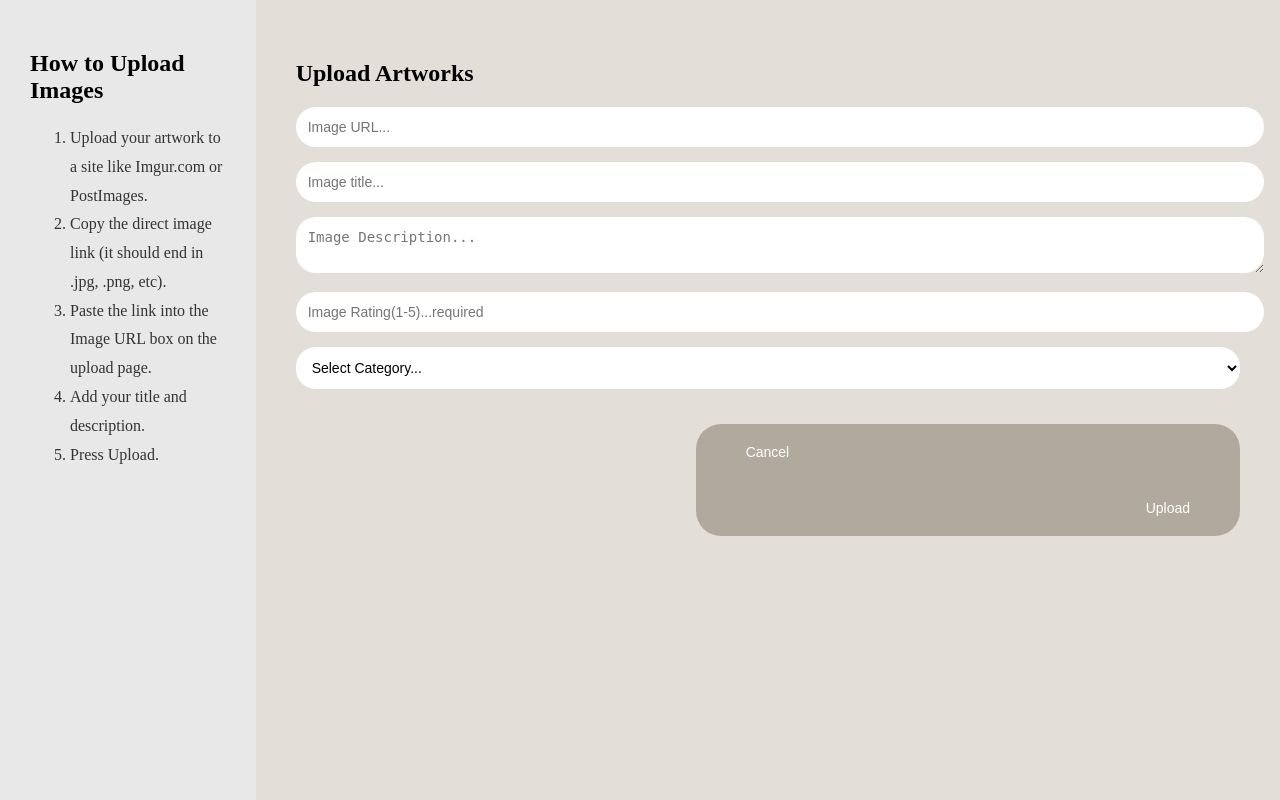
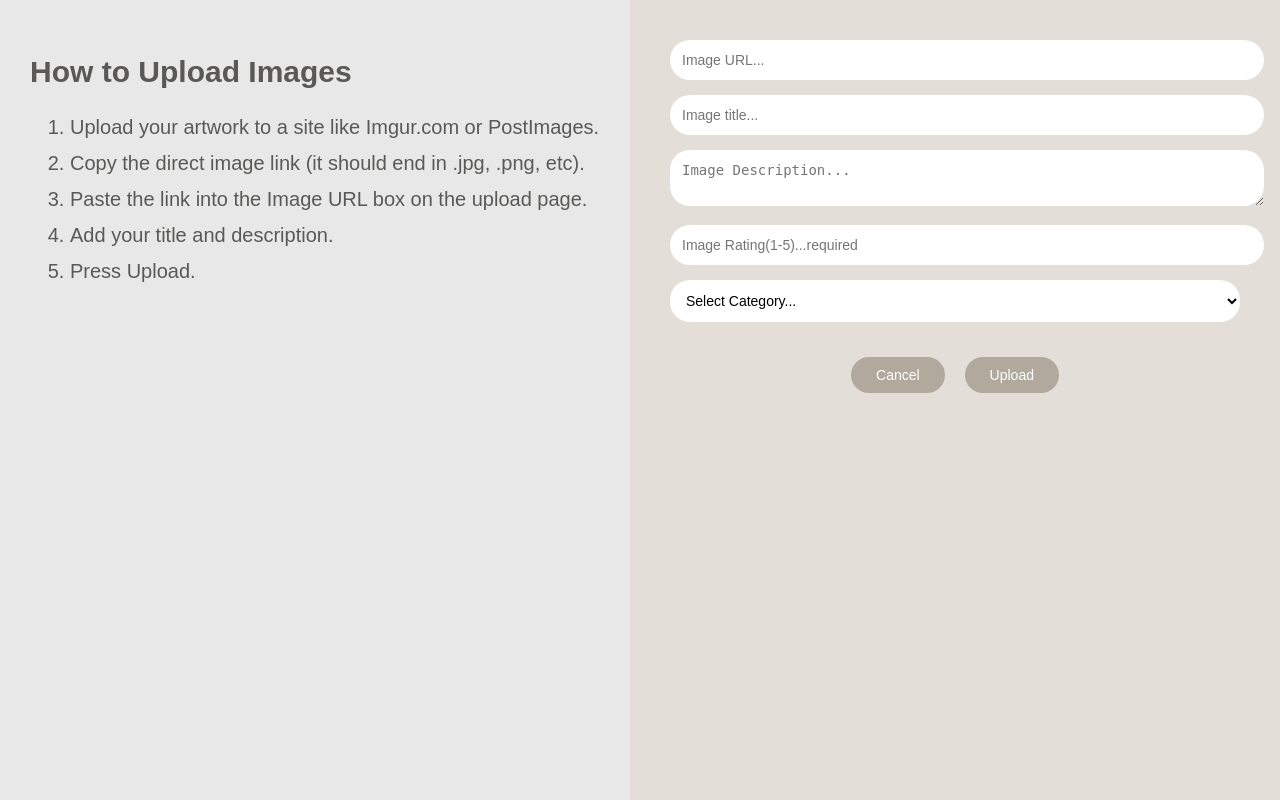
Before and after one commit to 23671jnmr/Artweb, a Flask app: page /upload in a window 1280 px wide. Run offline with Flask 3, Linux system fonts and the light colour scheme.

Commit message:
fixing python

```diff
--- a/app.py
+++ b/app.py
@@ -46,11 +46,6 @@ def other():
 # art page
 
 
-@app.route('/upload')
-def upload():
-    return render_template('upload.html')
-
-
 @app.route('/art/<int:art_id>')
 def art_page(art_id):
     conn = get_db()
@@ -88,5 +83,28 @@ def add_comment(art_id):
     return redirect(f"/art/{art_id}")
 
 
+@app.route('/upload', methods=['GET', 'POST'])
+def upload():
+    if request.method == 'POST':
+        image = request.form['image_url']
+        title = request.form['title']
+        description = request.form['description']
+        rating = request.form['rating']
+        category = request.form['category']
+        username = request.form['username']
+
+        conn = get_db()
+        cur = conn.cursor()
+        cur.execute(
+            "INSERT INTO uploads (title, image, description, rating, username, category) VALUES (?, ?, ?, ?, ?, ?)",
+            (title, image, description, rating, username, category)
+        )
+        conn.commit()
+        conn.close()
+
+        return redirect('/')
+    return render_template('upload.html')
+
+
 if __name__ == "__main__":
     app.run(debug=True)
--- a/static/style.css
+++ b/static/style.css
@@ -450,14 +450,17 @@ body {
 }
 
 .upload-left h2 {
-    font-size: 24px;
+    font-size: 30px;
     margin-bottom:  20px;
+    color: #5a5957;
+    font-family: 'Public Sans', sans-serif;
 }
 
 .upload-left ol {
-    font-size: 16px;
-    color: #333;
+    font-size: 20px;
+    color: #5a5957;
     line-height:  1.8;
+    font-family: 'Public Sans', sans-serif;
 }
 .upload-right {
     flex: 1;
@@ -480,12 +483,13 @@ body {
 
 .upload-buttons {
     display: flex;
-    justify-content: space-between;
-    margin-top: 10px;
+    justify-content: center;
+    margin-top: 20px;
+    gap: 20px;
 }
 
 .cancel-btn,
-.upload-btn {
+.upload-button {
     background-color: #b1a99d;
     color: white;
     border: none;
@@ -493,9 +497,11 @@ body {
     padding: 10px 25px;
     cursor: pointer;
     font-size: 14px;
+    transition: background-color 0.3s ease;
+    width: auto;
 }
 
 .cancel-btn:hover,
-.upload-btn:hover {
+.upload-button:hover {
     background-color: #a79b8c;
 }
--- a/templates/upload.html
+++ b/templates/upload.html
@@ -21,7 +21,6 @@
 
 
         <div class="upload-right">
-            <h2>Upload Artworks</h2>
 
             <form action="/upload" method="POST">
 
@@ -37,9 +36,9 @@
                     <option value="other">Other</option>
                 </select>
 
-                <div class="upload-btn">
+                <div class="upload-buttons">
                     <button type="button" class="cancel-btn">Cancel</button>
-                    <button type="submit" class="upload-btn">Upload</button>
+                    <button type="submit" class="upload-button">Upload</button>
                 </div>
             </form>
         </div>
```
Also changed, not shown: 1 other file.
